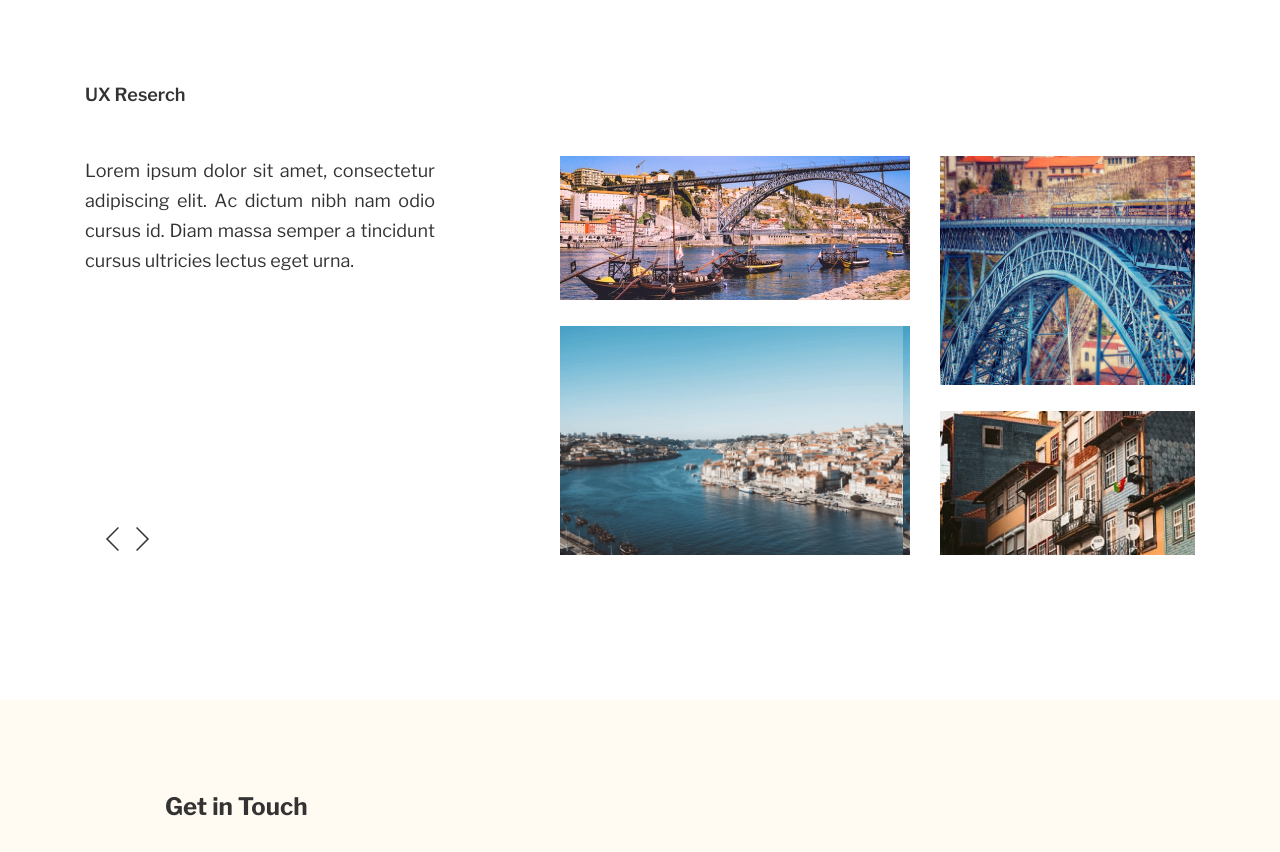
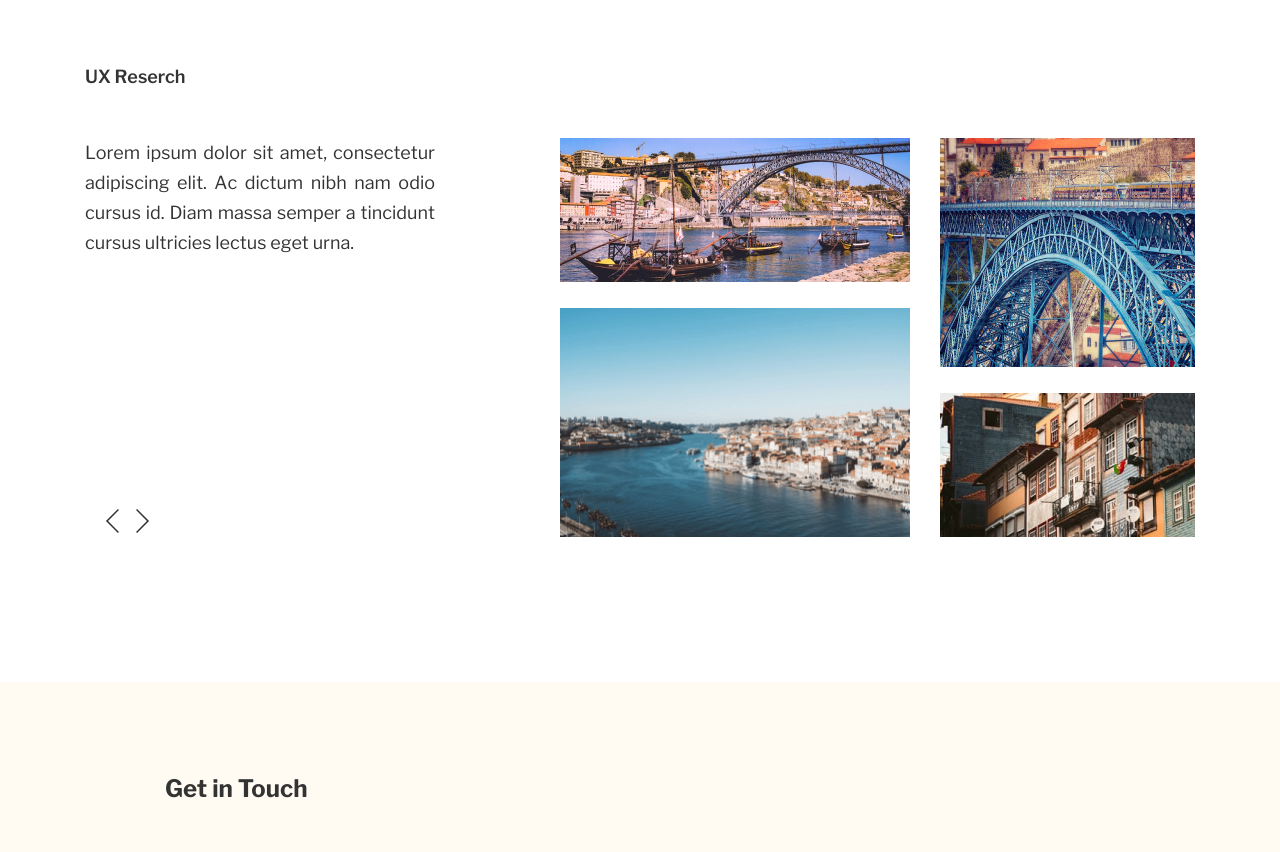
Before and after one commit to ElF649/collective-work, a plain HTML site: page index.html in a window 1280 px wide. Shown: the part 2041-2893 px from the top of the page. Drawn offline with Linux system fonts and the light colour scheme.

Commit message:
section portfolio (v1.1)

```diff
--- a/blocks/photo-grid/__item/photo-grid__item.css
+++ b/blocks/photo-grid/__item/photo-grid__item.css
@@ -1,3 +1,3 @@
 .photo-grid__item {
-    background-size: contain;
+    background-size: cover;
 }
--- a/blocks/portfolio/__direction/portfolio__direction.css
+++ /dev/null
@@ -1,7 +0,0 @@
-.portfolio__direction {
-    margin-right: 14px;
-}
-
-.portfolio__direction:last-of-type {
-    margin-right: 0;
-}
--- /dev/null
+++ b/blocks/portfolio/__link/portfolio__link.css
@@ -0,0 +1,7 @@
+.portfolio__link {
+    margin-right: 14px;
+}
+
+.portfolio__link:last-of-type {
+    margin-right: 0;
+}
--- a/blocks/portfolio/portfolio.css
+++ b/blocks/portfolio/portfolio.css
@@ -4,7 +4,7 @@
 @import url('./__info/portfolio__info.css');
 @import url('./__text/portfolio__text.css');
 @import url('./__nav/portfolio__nav.css');
-@import url('./__direction/portfolio__direction.css');
+@import url('./__link/portfolio__link.css');
 
 .portfolio {
     width: 1110px;
--- a/index.html
+++ b/index.html
@@ -26,7 +26,7 @@
                 <p class="header__text_subtitle">Designer from Porto, Portugal</p>
                 <a href="#" class="header__text_link">Latest works</a>
             </div>
-        </header> -->
+        </header>
 
         <main class="main-content">
             <section class="about">
@@ -100,8 +100,8 @@
                             Diam massa semper a tincidunt cursus ultricies lectus eget urna.
                         </p>
                         <div class="portfolio__nav">
-                            <img class="portfolio__direction" src="./images/left.svg" alt="left">
-                            <img class="portfolio__direction" src="./images/right.svg" alt="right">
+                            <a class="portfolio__link" href="#"><img class="portfolio__link__direction_left" src="./images/left.svg" alt="left"></a>
+                            <a class="portfolio__link" href="#"><img class="portfolio__link__direction_right" src="./images/right.svg" alt="right"></a>
                         </div>
                     </div>
                     <div class="photo-grid">
```
